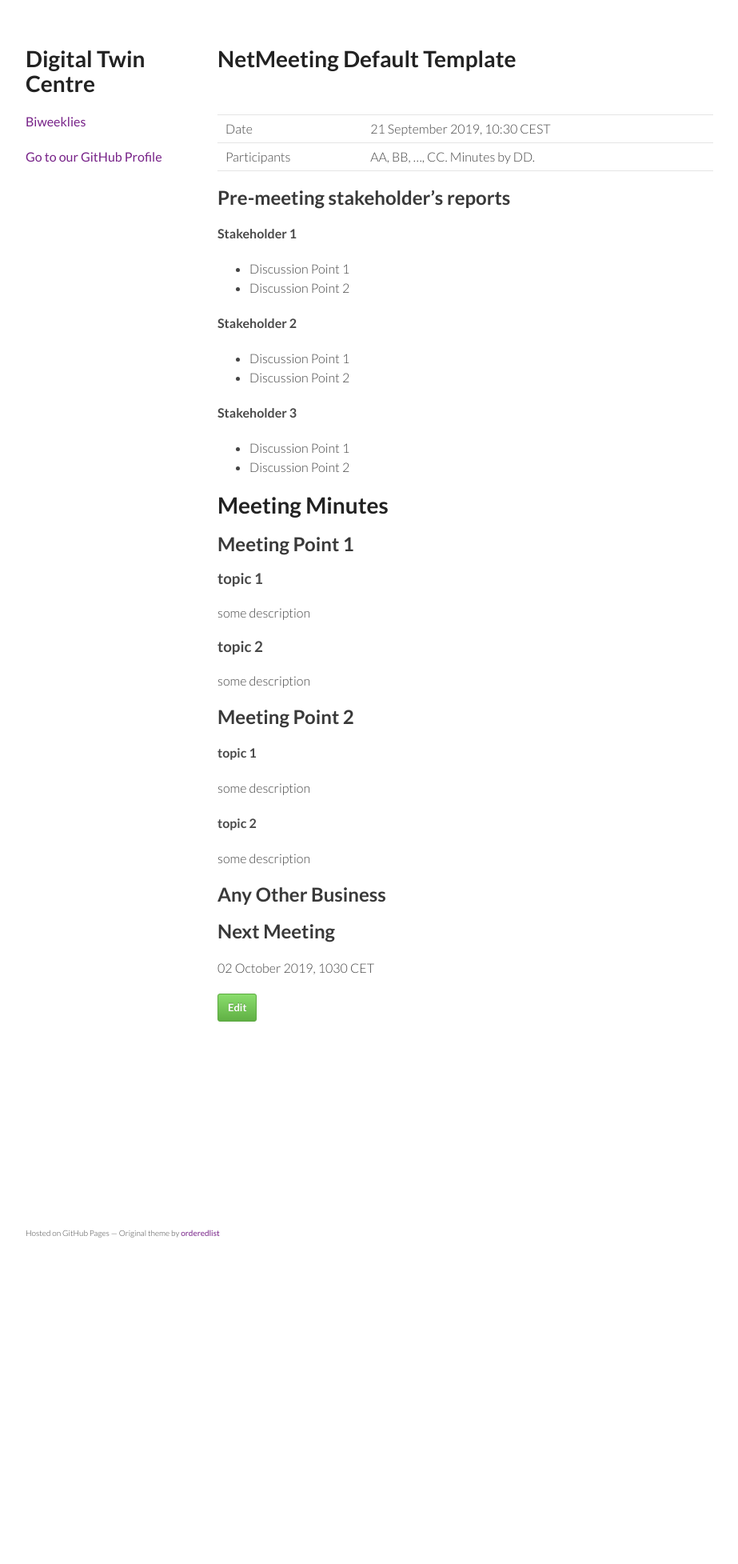
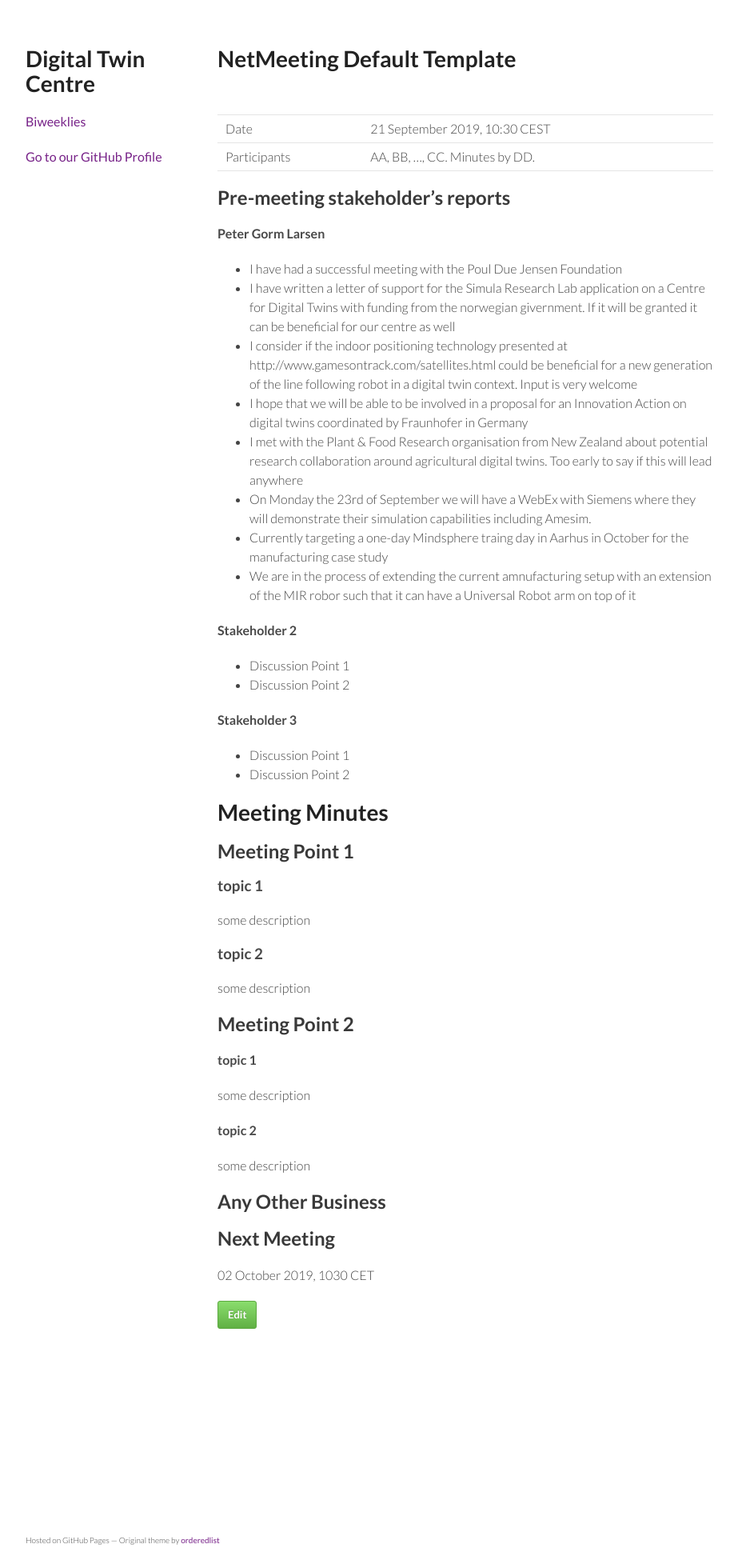
Before and after one commit to digitaltwincentre/digitaltwincentre.github.io, a Jekyll site: the page built from _biweeklies/Biweekly-4.md, in a window 1280 px wide. Shown: the whole page at 80% size, without its empty margins (178-1101 px from the left). Built offline with Jekyll 4.4.1, drawn with Linux system fonts in a browser that asks for light colours; nearby versions of some CDN libraries; before the commit the page ends 1571 px from its top, so only the background shows below that.

Commit message:
Update Biweekly-4.md

```diff
--- a/_biweeklies/Biweekly-4.md
+++ b/_biweeklies/Biweekly-4.md
@@ -22,9 +22,15 @@ date: 21 September 2019, 1030 CEST
 <!-- Please keep in mind that the minutes are publicly available, and that
 private information must be stored elsewhere.  -->
 
-#### Stakeholder 1
-* Discussion Point 1
-* Discussion Point 2
+#### Peter Gorm Larsen
+* I have had a successful meeting with the Poul Due Jensen Foundation
+* I have written a letter of support for the Simula Research Lab application on a Centre for Digital Twins with funding from the norwegian givernment. If it will be granted it can be beneficial for our centre as well
+* I consider if the indoor positioning technology presented at http://www.gamesontrack.com/satellites.html could be beneficial for a new generation of the line following robot in a digital twin context. Input is very welcome
+* I hope that we will be able to be involved in a proposal for an Innovation Action on digital twins coordinated by Fraunhofer in Germany
+* I met with the Plant & Food Research organisation from New Zealand about potential research collaboration around agricultural digital twins. Too early to say if this will lead anywhere
+* On Monday the 23rd of September we will have a WebEx with Siemens where they will demonstrate their simulation capabilities including Amesim.
+* Currently targeting a one-day Mindsphere traing day in Aarhus in October for the manufacturing case study
+* We are in the process of extending the current amnufacturing setup with an extension of the MIR robor such that it can have a Universal Robot arm on top of it
 
 #### Stakeholder 2
 * Discussion Point 1
```
